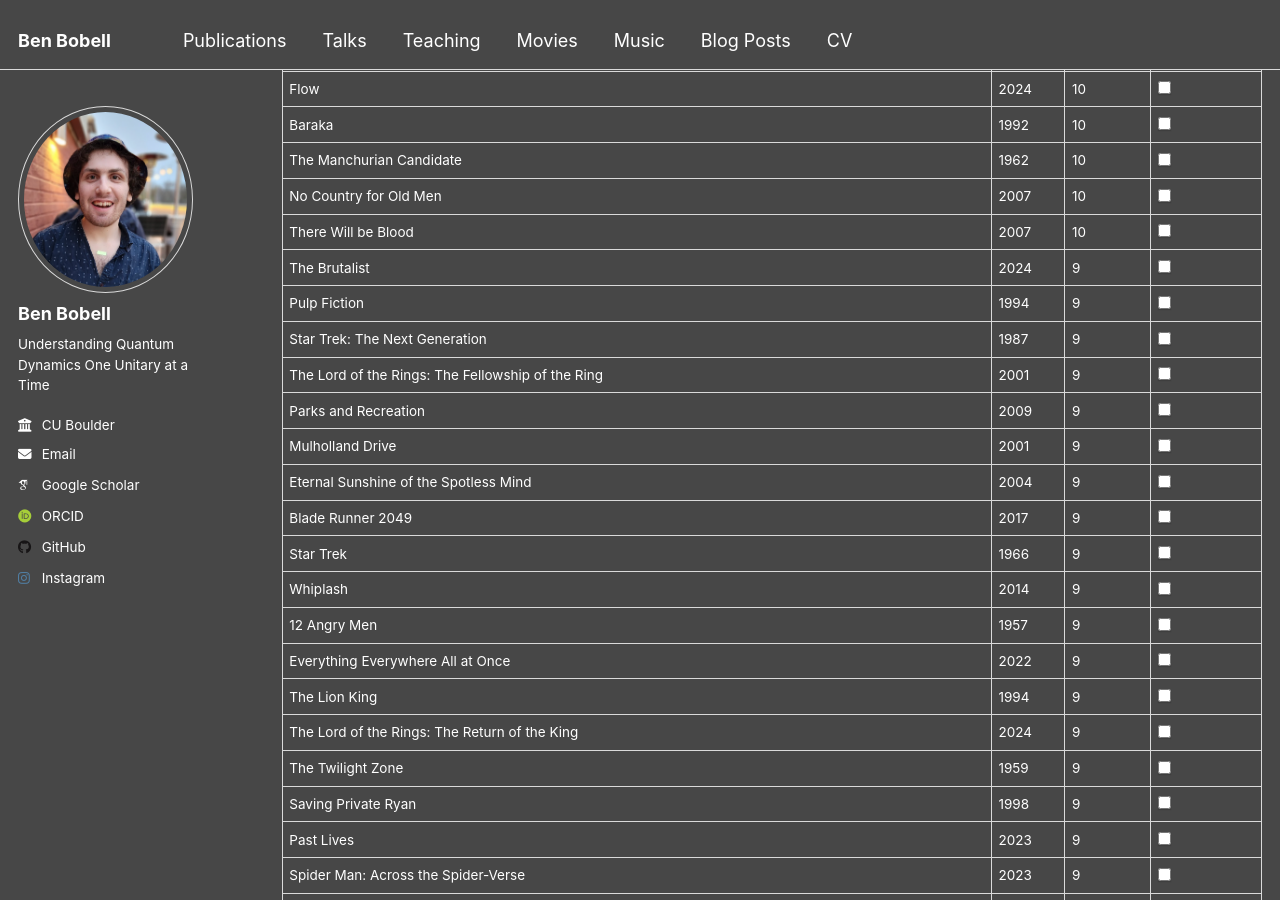
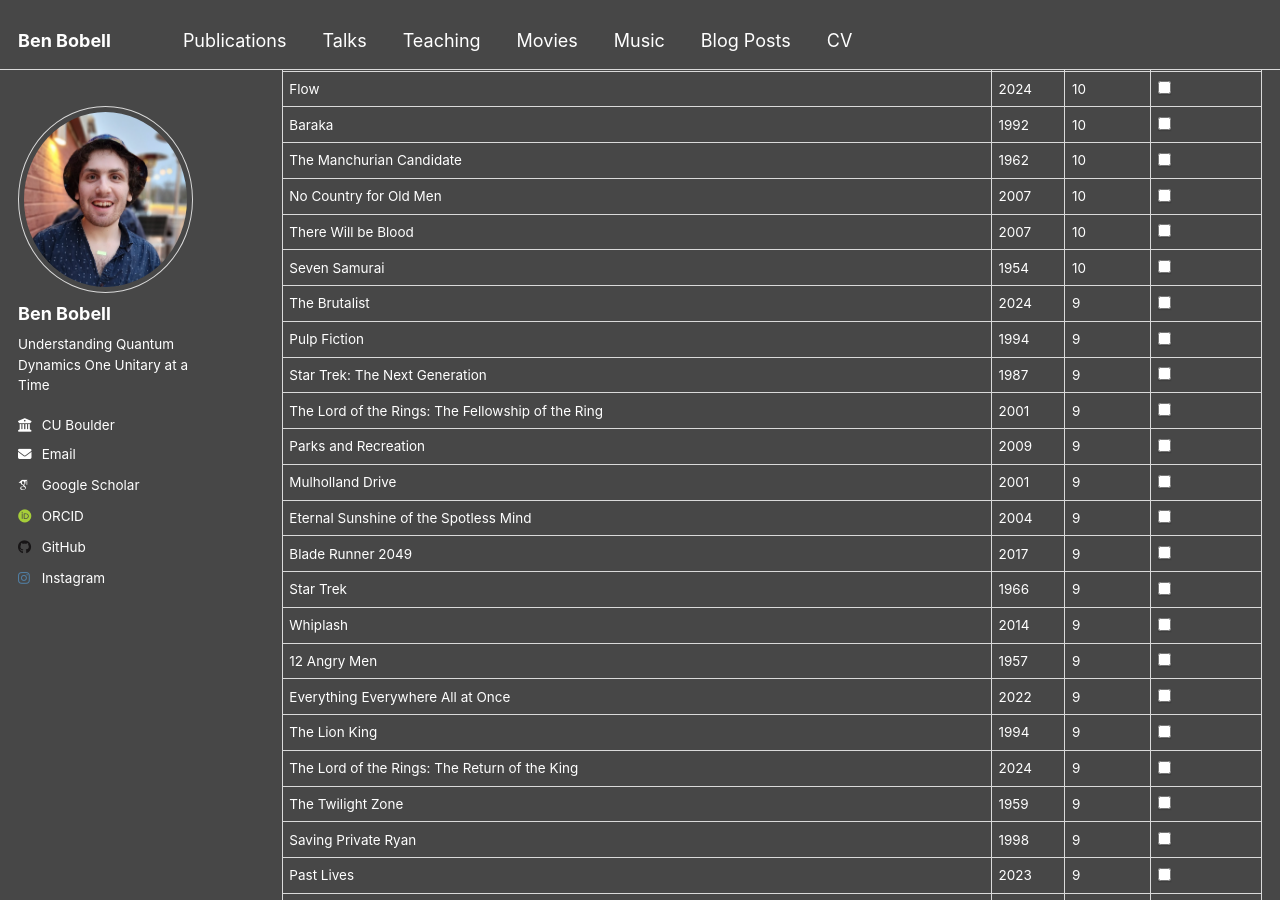
Before and after one commit to BenBobell00/BenBobell00.github.io, a Jekyll site: the page built from _pages/movies.html, in a window 1280 px wide and 900 px high, scrolled down 3072 px. Built offline with Jekyll 4.4.1, drawn with Linux system fonts in a browser that asks for light colours; some web fonts are replaced.

Commit message:
Update movies.yml

```diff
--- a/_data/movies.yml
+++ b/_data/movies.yml
@@ -335,6 +335,10 @@ movies:
     year: 2007
     rating: 10
     watched: false
+  - title: "Seven Samurai"
+    year: 1954
+    rating: 10
+    watched: false
   - title: "The Brutalist"
     year: 2024
     rating: 9
```
